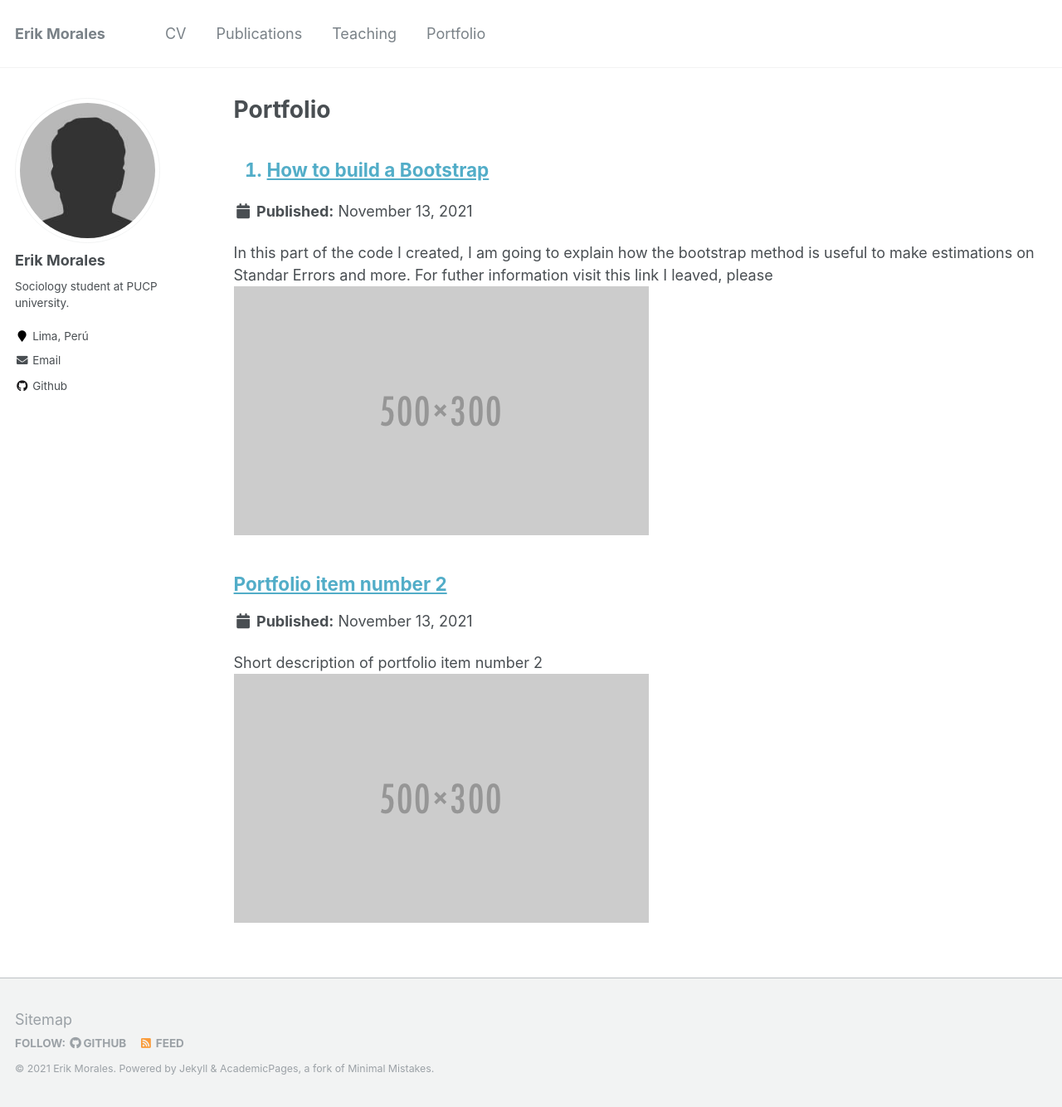
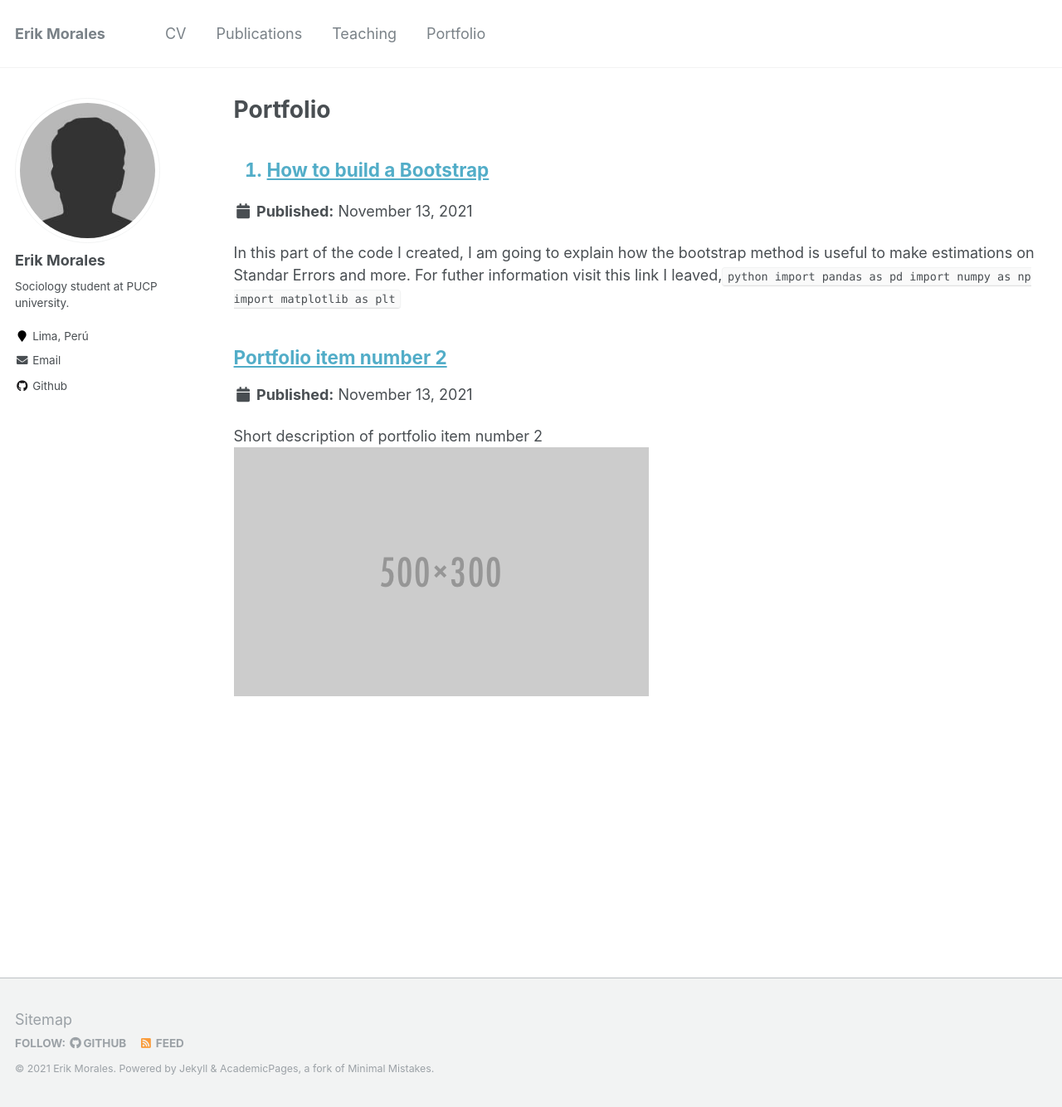
Before and after one commit to HaloReach2552/Brando.fold.github.io, a Jekyll site: the page built from _pages/portfolio.html, in a window 1280 px wide and 1334 px high. Shown: the whole window at 83% size. Built offline with Jekyll 4.4.1, drawn with Linux system fonts in a browser that asks for light colours.

Commit message:
Update portfolio-1.md

````diff
--- a/_portfolio/portfolio-1.md
+++ b/_portfolio/portfolio-1.md
@@ -1,6 +1,10 @@
 ---
 title: "1. How to build a Bootstrap"
-excerpt: "In this part of the code I created, I am going to explain how the bootstrap method is useful to make estimations on Standar Errors and more. For futher information visit this link I leaved, please<br/><img src='/images/500x300.png'>"
+excerpt: "In this part of the code I created, I am going to explain how the bootstrap method is useful to make estimations on Standar Errors and more. For futher information visit this link I leaved,```python
+import pandas as pd
+import numpy as np
+import matplotlib as plt
+```"
 collection: portfolio
 ---
 
@@ -11,3 +15,4 @@ import pandas as pd
 import numpy as np
 import matplotlib as plt
 ```
+#<br/><img src='/images/500x300.png'>
````
